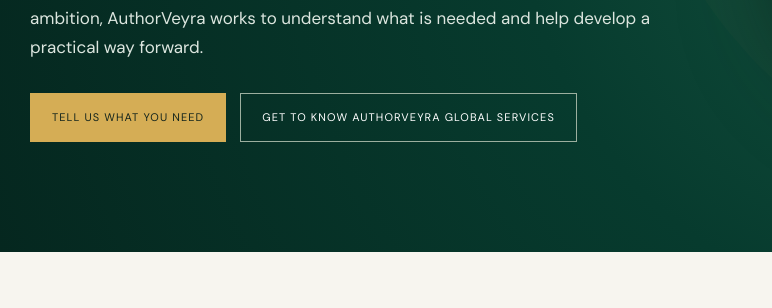
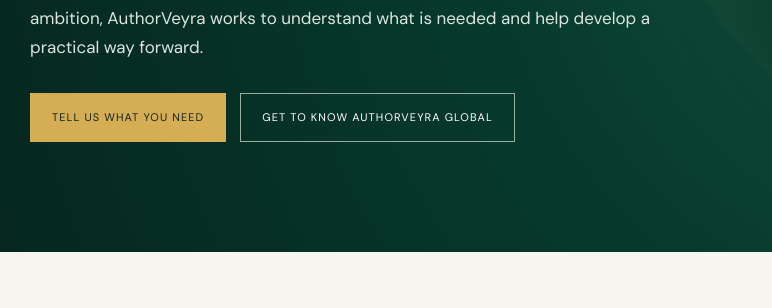
Before and after one commit to muhammadmarketingexpert-web/author, a plain HTML site: page index.html in a window 1280 px wide. Shown: the part 492-800 px from the top of the page, 0-772 px from the left. Drawn offline with nearby package versions, Linux system fonts and the light colour scheme.

Commit message:
Update index.html

```diff
--- a/index.html
+++ b/index.html
@@ -112,7 +112,7 @@
             </a>
 
             <a class="btn outline" href="about.html">
-              Get to know AUTHORVEYRA GLOBAL SERVICES
+              Get to know AUTHORVEYRA GLOBAL
             </a>
           </div>
 
```
